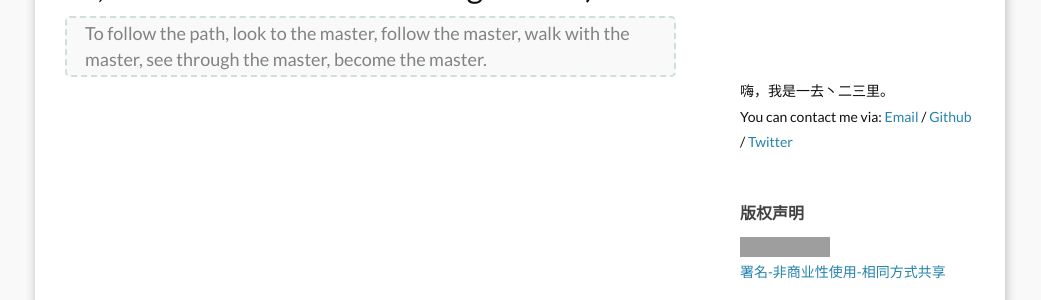
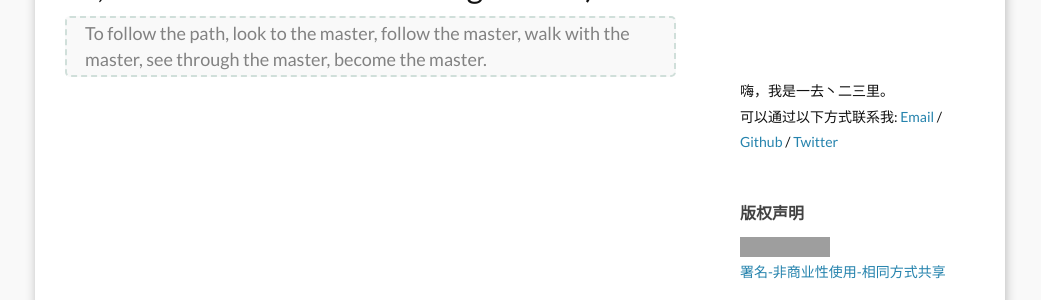
Before and after one commit to Waleon/Waleon.github.io, a Jekyll site: the page built from f_guestbook.md, in a window 1280 px wide. Shown: the part 318-618 px from the top of the page, without its empty margins (120-1161 px from the left). Built offline with Jekyll 4.4.1, drawn with Linux system fonts in a browser that asks for light colours; comment, search, counter and statistics services are not loaded; grey boxes are pictures that could not be loaded.

Commit message:
update
update config

```diff
--- a/_includes/Aboutme.html
+++ b/_includes/Aboutme.html
@@ -6,7 +6,7 @@
 
   {% if site.ShowContactInfo == "True" %}
 
-  You can contact me via:
+ 可以通过以下方式联系我:
 
   {% if site.email != empty %}
   <a href="mailto:{{site.email}}" title="mailto: {{site.email}}">Email</a> /
```
